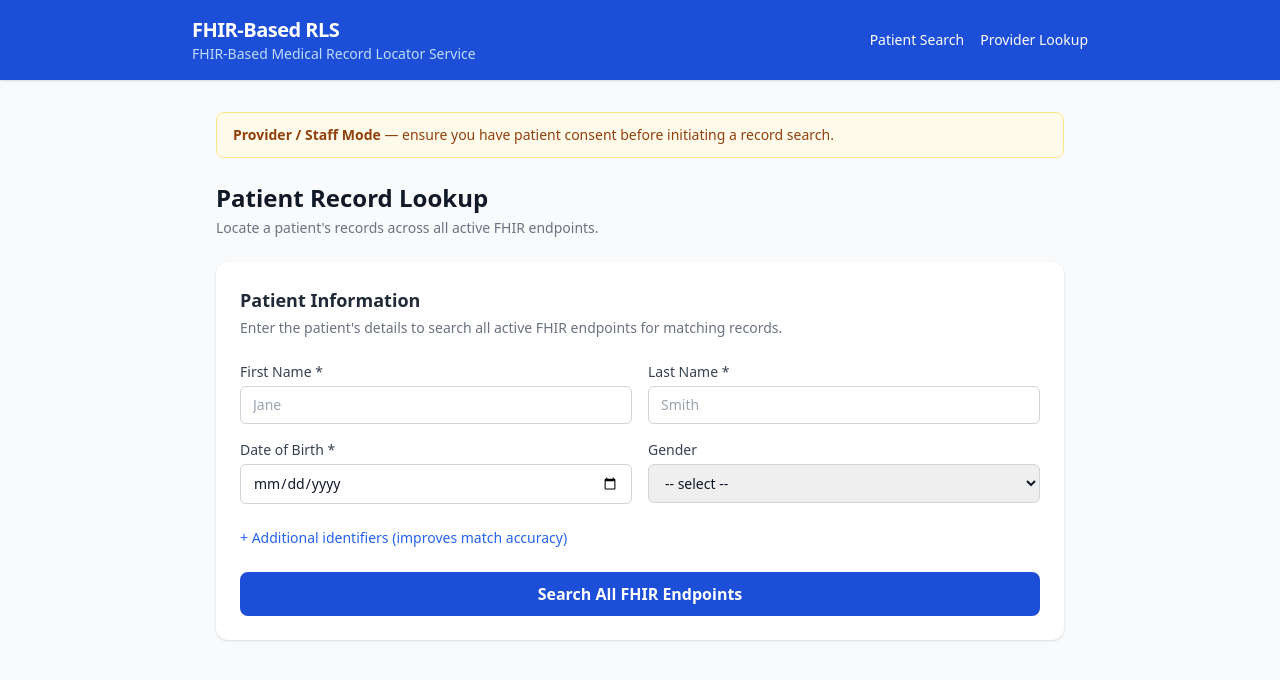
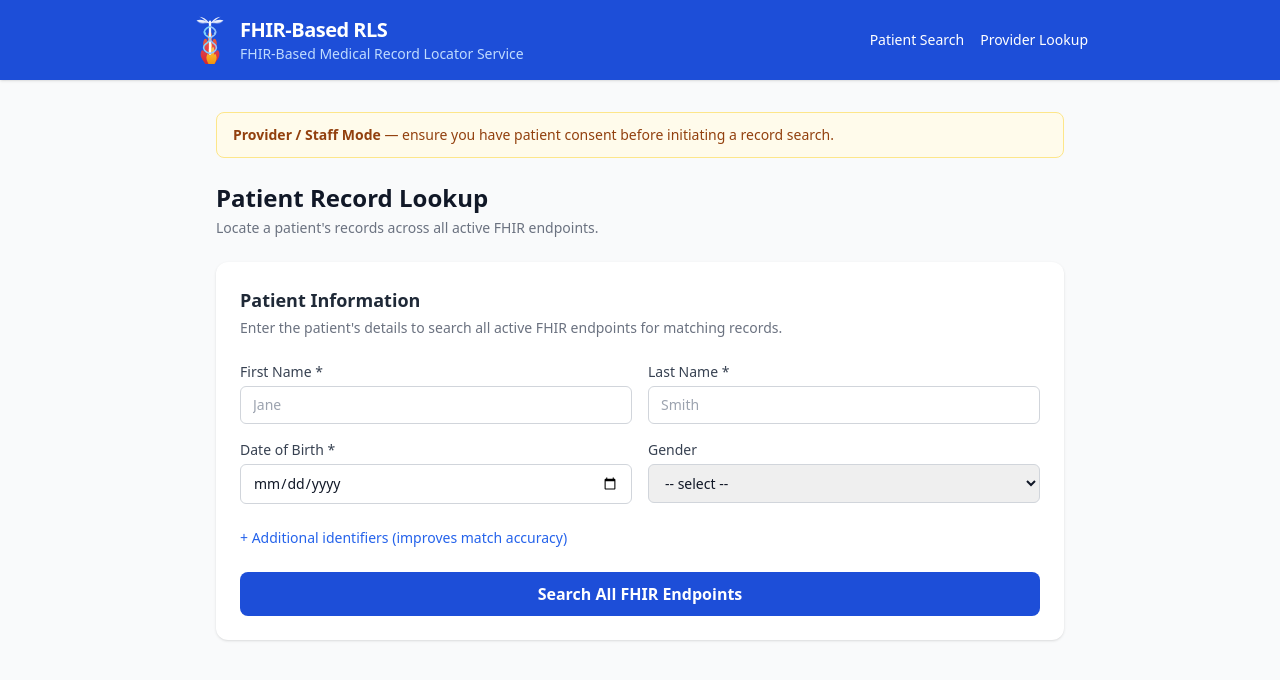
Before and after one commit to MTCGroupLLC/FHIR-App, a Next.js app in the folder frontend/: page /provider in a window 1280 px wide. Shown: the top 680 px of the page. Built offline with nearby package versions, Linux system fonts and the light colour scheme; no server answers.

Commit message:
feat: add caduceus-on-fire icon to header branding
Co-Authored-By: Claude Sonnet 4.6 <noreply@anthropic.com>

```diff
--- a/frontend/src/app/layout.tsx
+++ b/frontend/src/app/layout.tsx
@@ -1,5 +1,6 @@
 import type { Metadata } from "next";
 import "./globals.css";
+import CaduceusIcon from "@/components/CaduceusIcon";
 
 export const metadata: Metadata = {
   title: "FHIR-Based Medical Record Locator Service",
@@ -12,9 +13,12 @@ export default function RootLayout({ children }: { children: React.ReactNode })
       <body className="bg-gray-50 text-gray-900 min-h-screen">
         <header className="bg-blue-700 text-white px-6 py-4 shadow">
           <div className="max-w-4xl mx-auto flex items-center justify-between">
-            <div>
-              <h1 className="text-xl font-bold tracking-tight">FHIR-Based RLS</h1>
-              <p className="text-blue-200 text-sm">FHIR-Based Medical Record Locator Service</p>
+            <div className="flex items-center gap-3">
+              <CaduceusIcon className="h-12 w-9 flex-shrink-0" />
+              <div>
+                <h1 className="text-xl font-bold tracking-tight">FHIR-Based RLS</h1>
+                <p className="text-blue-200 text-sm">FHIR-Based Medical Record Locator Service</p>
+              </div>
             </div>
             <nav className="flex gap-4 text-sm">
               <a href="/" className="hover:text-blue-200">Patient Search</a>
--- /dev/null
+++ b/frontend/src/components/CaduceusIcon.tsx
@@ -0,0 +1,79 @@
+export default function CaduceusIcon({ className = "" }: { className?: string }) {
+  return (
+    <svg
+      xmlns="http://www.w3.org/2000/svg"
+      viewBox="0 0 48 64"
+      className={className}
+      aria-hidden="true"
+    >
+      {/* ── Flames ─────────────────────────────────────────────────────── */}
+      {/* outer left flame */}
+      <path
+        d="M18 64 C14 58 10 54 12 48 C13 44 16 46 17 50 C17 44 13 38 16 32 C18 28 21 32 21 36 C22 30 20 24 24 20 C28 24 26 30 27 36 C27 32 30 28 32 32 C35 38 31 44 31 50 C32 46 35 44 36 48 C38 54 34 58 30 64 Z"
+        fill="url(#flameGrad)"
+        opacity="0.95"
+      />
+      {/* inner bright flame core */}
+      <path
+        d="M22 64 C20 60 18 56 20 52 C21 49 23 51 23 54 C23 50 21 46 23 42 C24 40 26 42 26 45 C26 41 24 38 25 35 C27 37 27 42 27 45 C27 42 28 40 29 42 C31 46 29 50 29 54 C29 51 31 49 32 52 C34 56 32 60 30 64 Z"
+        fill="url(#innerFlameGrad)"
+        opacity="0.9"
+      />
+
+      {/* ── Staff ──────────────────────────────────────────────────────── */}
+      <rect x="22.5" y="6" width="3" height="46" rx="1.5" fill="white" opacity="0.95" />
+
+      {/* ── Wings ──────────────────────────────────────────────────────── */}
+      {/* left wing */}
+      <path
+        d="M24 10 C18 8 10 10 6 6 C10 4 16 5 20 8 C16 5 12 2 10 1 C14 1 19 4 22 8 Z"
+        fill="white"
+        opacity="0.9"
+      />
+      {/* right wing */}
+      <path
+        d="M24 10 C30 8 38 10 42 6 C38 4 32 5 28 8 C32 5 36 2 38 1 C34 1 29 4 26 8 Z"
+        fill="white"
+        opacity="0.9"
+      />
+      {/* wing accent feathers left */}
+      <path d="M24 10 C20 9 14 11 8 9 C12 7 18 8 22 10 Z" fill="white" opacity="0.6" />
+      {/* wing accent feathers right */}
+      <path d="M24 10 C28 9 34 11 40 9 C36 7 30 8 26 10 Z" fill="white" opacity="0.6" />
+
+      {/* ── Left serpent ───────────────────────────────────────────────── */}
+      <path
+        d="M24 14 C18 16 15 20 17 24 C19 28 24 27 24 31 C24 35 18 36 16 40 C14 44 17 48 24 50"
+        fill="none"
+        stroke="#7dd3fc"
+        strokeWidth="2.2"
+        strokeLinecap="round"
+      />
+      {/* ── Right serpent ──────────────────────────────────────────────── */}
+      <path
+        d="M24 14 C30 16 33 20 31 24 C29 28 24 27 24 31 C24 35 30 36 32 40 C34 44 31 48 24 50"
+        fill="none"
+        stroke="#93c5fd"
+        strokeWidth="2.2"
+        strokeLinecap="round"
+      />
+      {/* snake heads */}
+      <circle cx="17.5" cy="23" r="1.5" fill="#7dd3fc" />
+      <circle cx="30.5" cy="23" r="1.5" fill="#93c5fd" />
+
+      {/* ── Gradient defs ──────────────────────────────────────────────── */}
+      <defs>
+        <linearGradient id="flameGrad" x1="0" y1="0" x2="0" y2="1">
+          <stop offset="0%" stopColor="#f97316" />
+          <stop offset="50%" stopColor="#ef4444" />
+          <stop offset="100%" stopColor="#dc2626" />
+        </linearGradient>
+        <linearGradient id="innerFlameGrad" x1="0" y1="0" x2="0" y2="1">
+          <stop offset="0%" stopColor="#fde68a" />
+          <stop offset="60%" stopColor="#fbbf24" />
+          <stop offset="100%" stopColor="#f59e0b" />
+        </linearGradient>
+      </defs>
+    </svg>
+  );
+}
```
